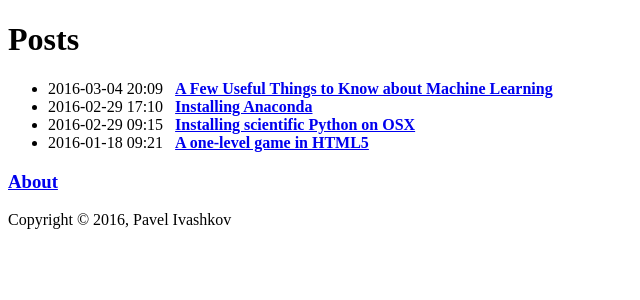
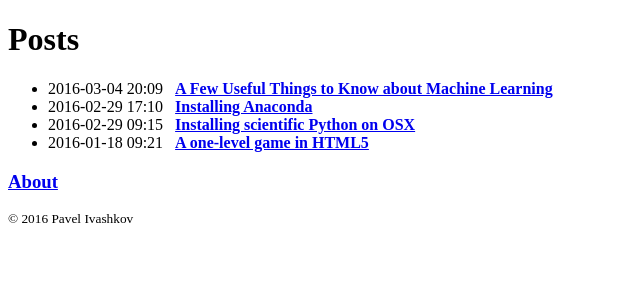
Before and after one commit to paiv/blog, a Jekyll site: the page built from index.html, in a window 1280 px wide. Shown: the top 300 px of the page, without its empty margins (0-640 px from the left). Built offline with Jekyll 4.4.1, drawn with Linux system fonts in a browser that asks for light colours.

Commit message:
+ copyright line

```diff
--- a/_config.yml
+++ b/_config.yml
@@ -19,6 +19,7 @@ defaults:
   -
     values:
       show_index: true
+      author: Pavel Ivashkov
   -
     scope:
       type: posts
--- a/_includes/footer.html
+++ b/_includes/footer.html
@@ -1,3 +1,6 @@
-<div>
-  Copyright &copy; 2016, Pavel Ivashkov
+<div class="copyright">
+  &copy; {% if page.copyright %}{{ page.copyright | escape }}
+    {% else %}
+      {{ page.date | default: 'now' | date: "%Y" }} {{ page.author | escape }}
+    {% endif %}
 </div>
--- a/_sass/_base.scss
+++ b/_sass/_base.scss
@@ -16,3 +16,7 @@ img.avatar {
 .highlight {
   padding: 0.2em 0.2em 0.7em 0.5em;
 }
+
+.copyright {
+  font-size: smaller;
+}
```
